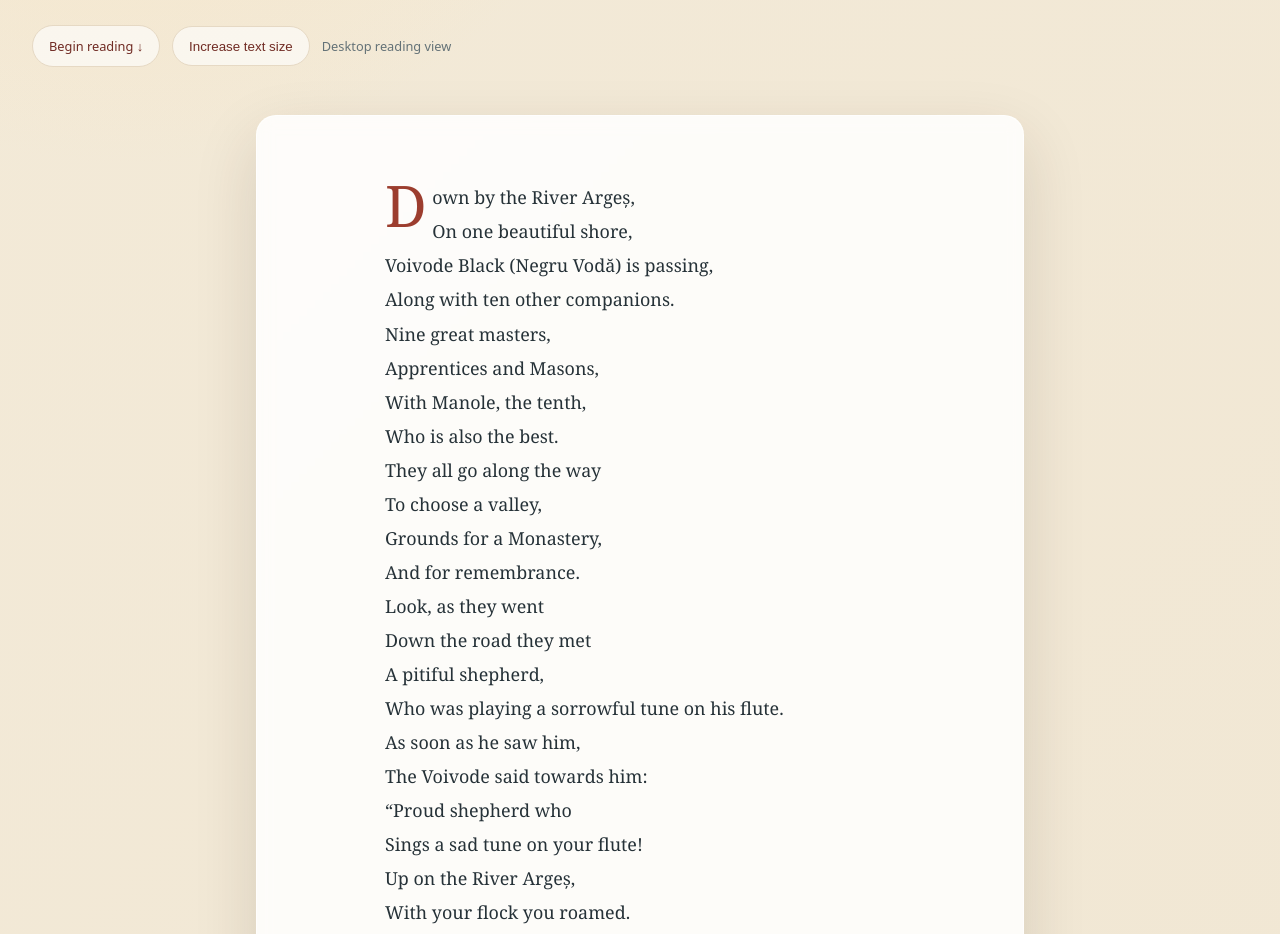
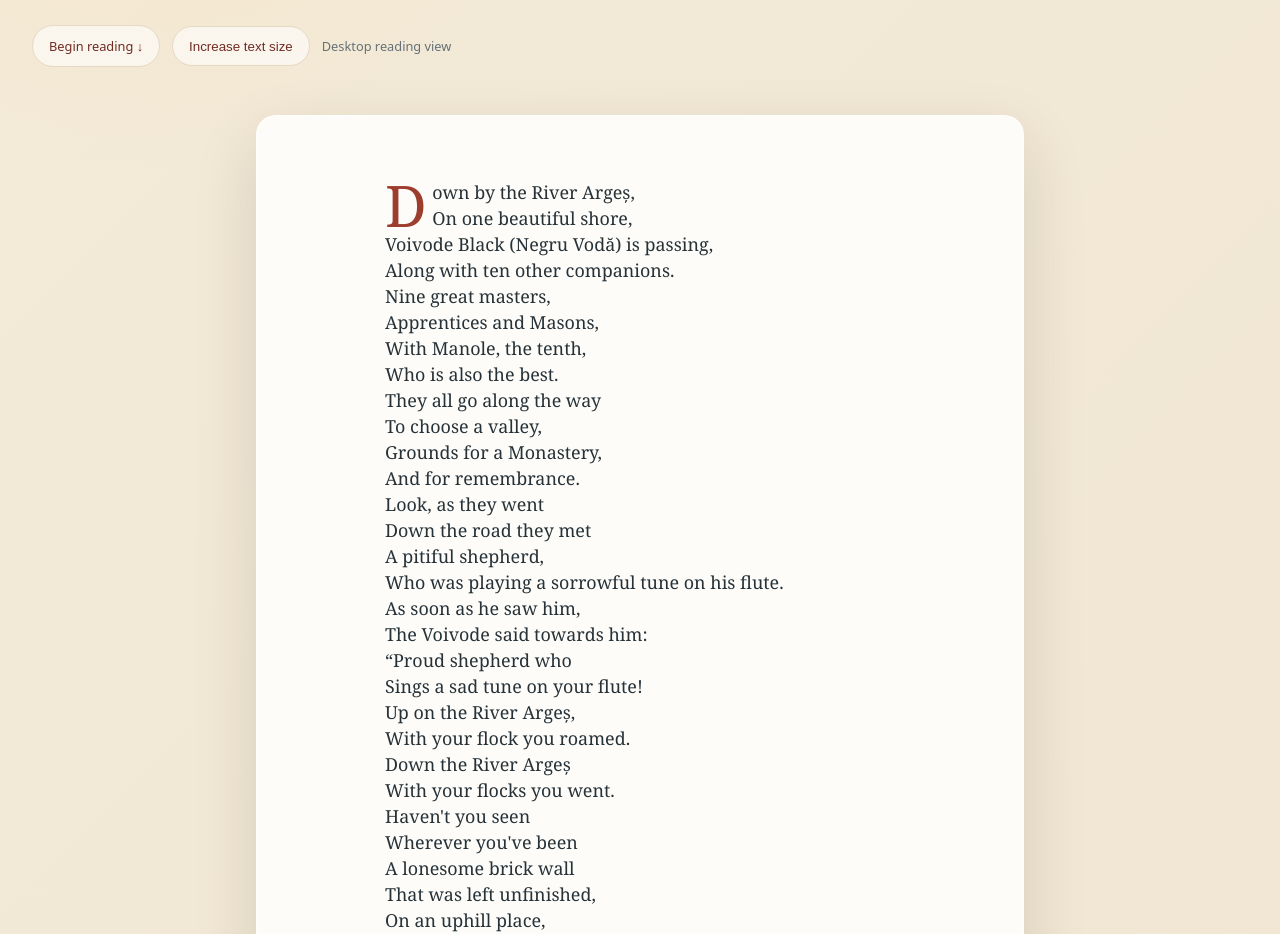
Before and after one commit to ela590/Fundamental-Myth-Arges-Monestary, a plain HTML site: page index.html in a window 1280 px wide. Shown: the part 380-1314 px from the top of the page. Drawn offline with Linux system fonts and the light colour scheme.

Commit message:
Refactor CSS variables for reading and verse leading anf publish it

```diff
--- a/index.html
+++ b/index.html
@@ -17,7 +17,7 @@
       --line: #e6d9c4;
       --shadow: 0 1.5rem 4rem rgba(56, 38, 21, .14);
       --reading-size: 1.08rem;
-      --reading-leading: 1.85;
+      --verse-leading: 1.45;
       --measure: 48rem;
     }
 
@@ -46,34 +46,36 @@
     .toolbar a:hover, .toolbar button:hover { background: white; }
     #device { color: var(--muted); }
     main { padding: 1rem 0 5rem; }
-    .card { max-width: var(--measure); margin: 0 auto; padding: clamp(1.25rem, 5vw, 4.5rem); background: var(--surface); border: 1px solid rgba(255,255,255,.7); border-radius: 1.25rem; box-shadow: var(--shadow); backdrop-filter: blur(8px); }
+    .card { max-width: var(--measure); margin: 0 auto; padding: clamp(1.25rem, 5vw, 4.5rem); background: var(--surface); border: 1px solid rgba(255,255,255,.7); border-radius: 1.25rem; box-shadow: var(--shadow); }
     .loading { color: var(--muted); font-family: system-ui, sans-serif; }
-    #poem { font-size: var(--reading-size); line-height: var(--reading-leading); white-space: pre-line; overflow-wrap: anywhere; }
+    #poem {
+      font-size: var(--reading-size);
+      line-height: var(--verse-leading);
+      white-space: pre-line;
+      overflow-wrap: anywhere;
+    }
     #poem::first-letter { color: var(--accent); font-size: 3.2em; float: left; line-height: .8; padding: .15rem .35rem 0 0; }
     footer { padding: 0 0 2rem; color: var(--muted); font: .8rem/1.5 system-ui, sans-serif; text-align: center; }
 
-    /* Phone: shorter lines, larger tap targets and comfortable type. */
     @media (max-width: 599px) {
-      :root { --reading-size: 1.12rem; --reading-leading: 1.78; }
+      :root { --reading-size: 1.12rem; --verse-leading: 1.42; }
       .shell { width: min(100% - 1.25rem, 76rem); }
       header { padding-top: 2.5rem; }
       .card { border-radius: .8rem; padding: 1.15rem; }
       #poem::first-letter { font-size: 2.7em; }
     }
 
-    /* Tablet: use a wider reading column and slightly denser text. */
     @media (min-width: 600px) and (max-width: 1023px) {
       :root { --reading-size: 1.08rem; --measure: 54rem; }
     }
 
-    /* Desktop: larger margins make the poem feel like a printed broadside. */
     @media (min-width: 1024px) {
-      :root { --reading-size: 1.12rem; --reading-leading: 1.9; }
+      :root { --reading-size: 1.12rem; --verse-leading: 1.45; }
       .card { padding-left: clamp(3rem, 10vw, 8rem); padding-right: clamp(3rem, 10vw, 8rem); }
     }
 
     @media (prefers-color-scheme: dark) {
-      :root { color-scheme: dark; --ink: #f4ead8; --muted: #c1b6a4; --paper: #1b1814; --surface: rgba(37, 31, 25, .92); --line: #4a3e31; --accent: #e28a69; --accent-dark: #f0ad8e; --shadow: 0 1.5rem 4rem rgba(0,0,0,.3); }
+      :root { color-scheme: dark; --ink: #f4ead8; --muted: #c1b6a4; --paper: #1b1814; --surface: rgba(37, 31, 25, .92); --line: #4a3e31; --accent: #e28a69; --accent-dark: #f0ad8e; --shadow: 0 1.5rem 4rem rgba(0, 0, 0, .35); }
       body { background: radial-gradient(circle at 10% 0%, #493426, transparent 34rem), #1b1814; }
       .toolbar a, .toolbar button { color: var(--accent-dark); background: rgba(255,255,255,.06); }
     }
@@ -129,7 +131,6 @@
         return response.text();
       })
       .then(markup => {
-        // Convert the original HTML's line breaks before parsing so the poem keeps its verse form.
         const withLineBreaks = markup.replace(/<br\s*\/?>/gi, '\n');
         const documentFromSource = new DOMParser().parseFromString(withLineBreaks, 'text/html');
         poem.textContent = documentFromSource.body.textContent.replace(/\n\s*\n\s*\n+/g, '\n\n').trim();
```
